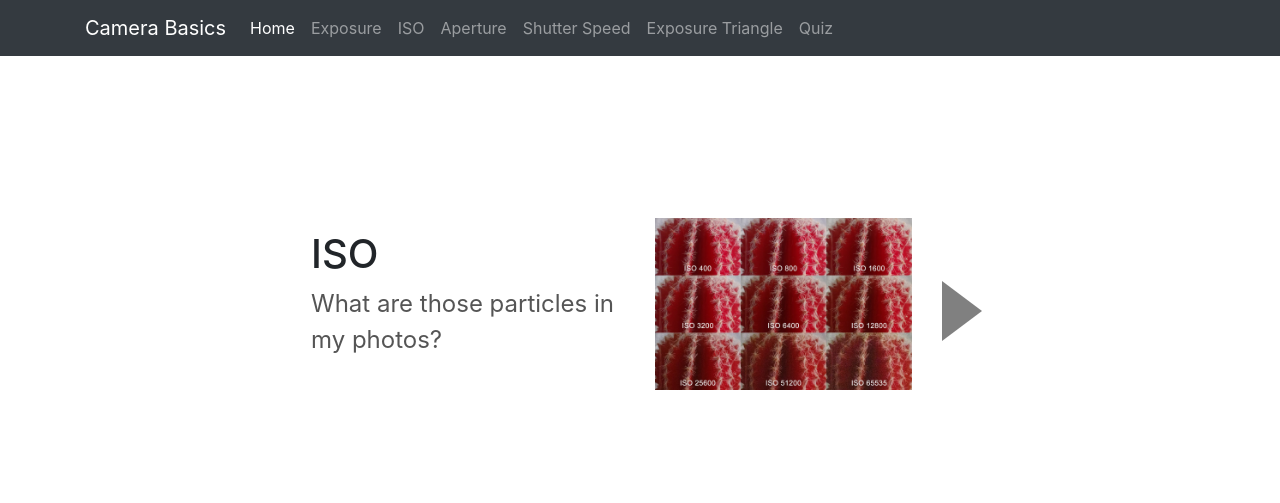
After one commit to popi-x/UI-final-project, a Flask app: template Templates/iso_cover.html in a window 1280 px wide. The commit adds this page. Shown: the top 503 px of the page. Run offline with Flask 3, Linux system fonts and the light colour scheme; the template is opened without the code that fills it, so the values that code supplies are empty; some libraries are stand-ins or nearby versions.

Commit message:
adjust layouts and finsih learn parts

```diff
--- /dev/null
+++ b/Static/main.css
@@ -0,0 +1,48 @@
+
+
+.custom-vp-width{
+    width: 60vw;
+}
+
+.sub-title{
+    font-size: 1.5rem;
+    color: #555;
+    margin-bottom: 20px;
+}
+
+.cover{
+    flex: 1;
+    padding: 40px;
+    display: flex;
+    /*flex-direction: column;*/
+    height: 50vh; /* Full viewport height */
+}
+
+
+.triangle-btn {
+    width: 0;
+    height: 0;
+    border-top: 30px solid transparent;
+    border-bottom: 30px solid transparent;
+    border-left: 40px solid gray;
+    display: inline-block;
+    margin: 0 auto;
+    position: relative;
+    top: 10px;
+  }
+
+#exp-cover-img{
+    width: 80%
+}
+
+#overexposure{
+    width: 51%
+}
+
+#iso-cover-img{
+    width: 100%
+}
+
+.learn-texts{
+    font-size: 1.2rem;
+}
--- /dev/null
+++ b/Templates/iso_cover.html
@@ -0,0 +1,21 @@
+{% extends "layout.html" %}
+
+
+{% block content %}
+<div class="cover row  align-items-center">
+    <div class="col-md-6">
+        <h1>ISO</h1>
+        <p class="sub-title">What are those particles in my photos?
+</p>
+    </div>
+
+    <div class="image-content col-md-5 text-center">
+        <!-- Right side image - replace with your actual image source -->
+        <img src="{{url_for('static', filename='images/iso_cover.png')}}" alt="ISO Example" id="iso-cover-img" >
+    </div>
+    <div class="col-md-1">
+        <a href="/iso/1" class="triangle-btn"></a>
+    </div>
+
+</div>
+{% endblock %}
--- a/Templates/layout.html
+++ b/Templates/layout.html
@@ -4,8 +4,8 @@
   <meta charset="UTF-8">
   <meta name="viewport" content="width=device-width, initial-scale=1.0">
 
-  <link rel="stylesheet" href="{{ url_for('static', filename='css/style.css') }}">
   <link rel="stylesheet" href="https://stackpath.bootstrapcdn.com/bootstrap/4.2.1/css/bootstrap.min.css">
+  <link rel="stylesheet" href="{{ url_for('static', filename='main.css') }}">
 
   {% block styles %} {% endblock %}
 </head>
@@ -46,7 +46,7 @@
         </div>
     </nav>
 
-  <div class="container">
+  <div class="container-fluid custom-vp-width my-5">
     {% block content %}
     {% endblock %}
   </div>
```
Also changed, not shown: Templates/exposure_1.html (added, +41 -0 lines), Templates/exposure_cover.html (+18 -0 lines), Templates/iso_1.html (added, +16 -0 lines), server.py (+15 -3 lines), Static/images/exposure_cover.png (added), Static/images/iso_cover.png (added), Static/images/iso_sample.png (added), Static/images/naturalEV.png (added), Static/images/overEV.png (added), Static/images/underEV.png (added).
